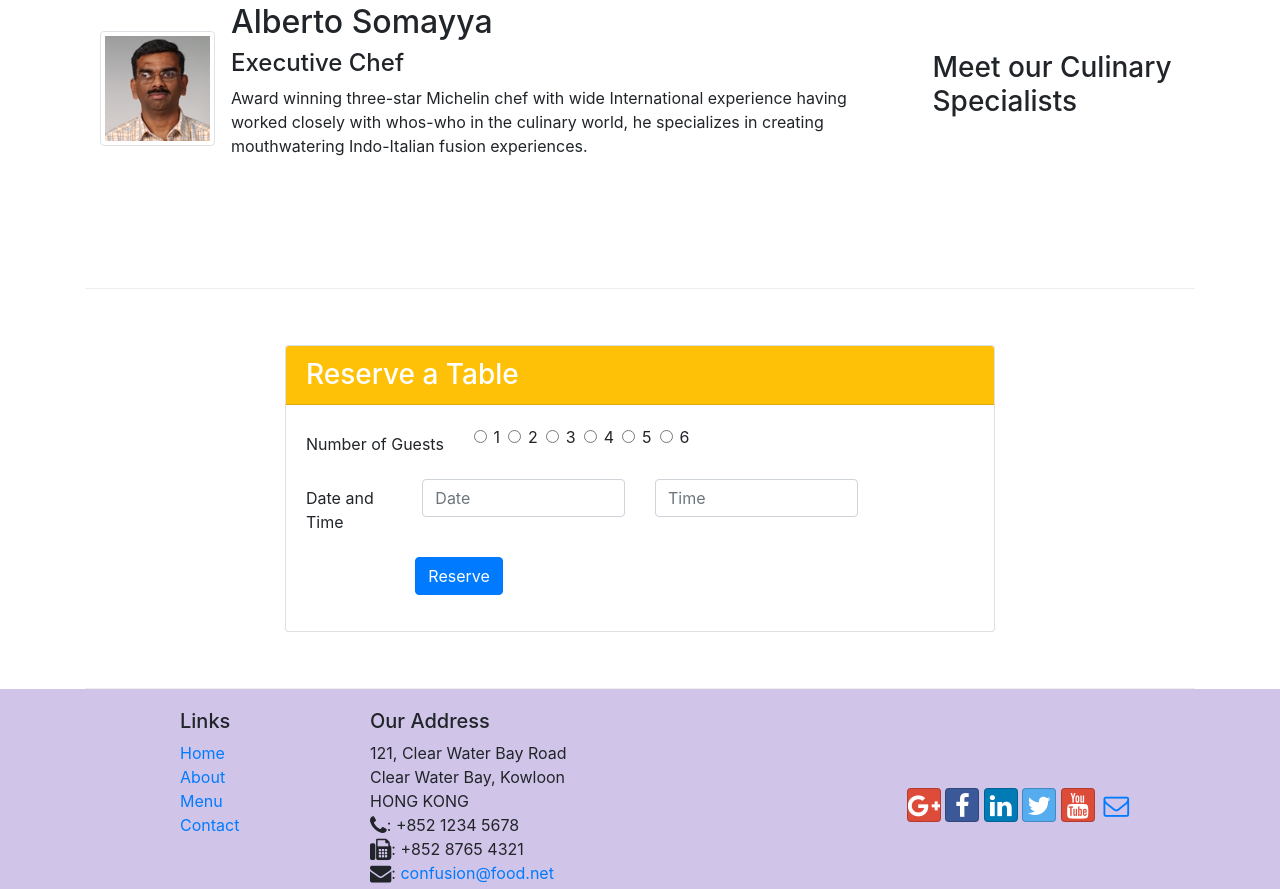
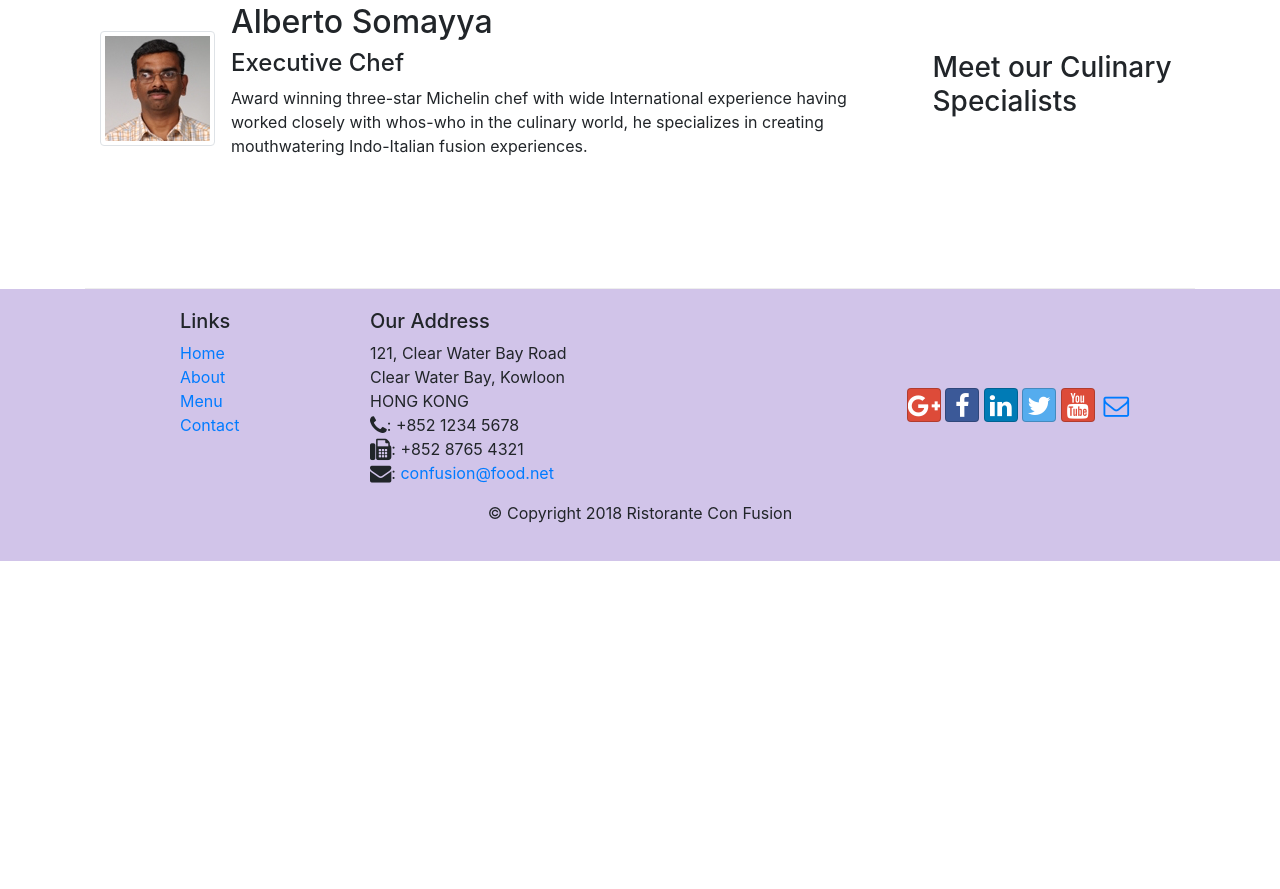
Before and after one commit to technixpro/bootstrap4, a website: page index.html in a window 1280 px wide. Shown: the part 1646-2535 px from the top of the page. After the commit the page ends 2207 px from the top, so only its background shows below. Drawn offline with nearby package versions, Linux system fonts and the light colour scheme.

Commit message:
Bootstrap jQuary

```diff
--- a/css/styles.css
+++ b/css/styles.css
@@ -60,3 +60,9 @@
     left: 0;
     min-height: 300px;
 }
+
+#carouselButton {
+    right:0px;
+    position: absolute;
+    bottom: 0px;
+}
--- a/index.html
+++ b/index.html
@@ -229,6 +229,14 @@
                                     <a class="carousel-control-next" href="#mycarousel" role="button" data-slide="next">
                                             <span class="carousel-control-next-icon"></span>
                                     </a>
+                                    <div class="btn-group" id="carouselButton">
+                                        <button class="btn btn-danger btn-sm" id="carousel-pause">
+                                            <span class="fa fa-pause"></span>
+                                        </button>
+                                        <button class="btn btn-danger btn-sm" id="carousel-play">
+                                            <span class="fa fa-play"></span>
+                                        </button>
+                                    </div>
                             </div>
                      </div>
         </div>
@@ -295,76 +303,7 @@
 
 
 
-        <div class="row row-content align-items-center" >
 
-            <div class="col-12 col-sm-2"></div>
-            <div class="col-12 col-sm-8">
-                    <div class="card"  id="reserveform">
-                        <h3 class="card-header bg-warning text-white">Reserve a Table</h3>
-                        <div class="card-body">
-
-
-                                <form>
-                                        <div class="form-group row">
-                                                <label for="DateTime" class="col-sm-3 col-form-label">Number of Guests</label>
-
-                                                <div class="col-12 col-sm-9 row ">
-                                                    <div class="form-check ml-2">
-                                                            <input class="form-check-input" type="radio" name="gridRadios" id="gridRadios1" value="1">
-                                                            <label class="form-check-label" for="gridRadios1">1</label>
-                                                    </div>
-
-                                                    <div class="form-check ml-2">
-                                                            <input class="form-check-input" type="radio" name="gridRadios" id="gridRadios2" value="2">
-                                                            <label class="form-check-label" for="gridRadios2">2</label>
-                                                    </div>
-
-                                                    <div class="form-check ml-2">
-                                                            <input class="form-check-input" type="radio" name="gridRadios" id="gridRadios3" value="3">
-                                                            <label class="form-check-label" for="gridRadios2">3</label>
-                                                    </div>
-
-                                                    <div class="form-check ml-2">
-                                                            <input class="form-check-input" type="radio" name="gridRadios" id="gridRadios4" value="4">
-                                                            <label class="form-check-label" for="gridRadios2">4</label>
-                                                    </div>
-
-                                                    <div class="form-check ml-2">
-                                                            <input class="form-check-input" type="radio" name="gridRadios" id="gridRadios5" value="5">
-                                                            <label class="form-check-label" for="gridRadios2">5</label>
-                                                    </div>
-
-                                                    <div class="form-check ml-2">
-                                                            <input class="form-check-input" type="radio" name="gridRadios" id="gridRadios6" value="6">
-                                                            <label class="form-check-label" for="gridRadios2">6</label>
-                                                    </div>
-                                                </div>
-                                        </div>
-
-
-                                        <div class="form-group row">
-                                          <label for="DateTime" class="col-12 col-sm-2 col-form-label">Date and Time</label>
-                                          <div class="col-12 col-sm-4">
-                                            <input type="text"  class="form-control" id="Date" value="" placeholder="Date">
-                                          </div>
-                                          <div class="col-12 col-sm-4">
-                                                <input type="text"  class="form-control" id="Time" value="" placeholder="Time">
-                                          </div>
-                                        </div>
-                                        <div class="form-group row ">
-                                            <label class="col-12 col-sm-2"></label>
-                                            <button type="submit" class="btn btn-primary ml-2">Reserve</button>
-                                        </div>
-                                        </form>
-                                </form>
-
-
-                        </div>
-                    </div>
-            </div>
-            <div class="col-12 col-sm-2"></div>
-
-        </div>
 
 
 
@@ -420,10 +359,16 @@
  <script src="node_modules/popper.js/dist/umd/popper.min.js"></script>
  <script src="node_modules/bootstrap/dist/js/bootstrap.min.js"></script>
  <script>
-        $(document).ready(function(){
-            $('[data-toggle="tooltip"]').tooltip();
+    $(document).ready(function(){
+        $("#mycarousel").carousel( { interval: 2000 } );
+        $("#carousel-pause").click(function(){
+            $("#mycarousel").carousel('pause');
         });
-    </script>
+        $("#carousel-play").click(function(){
+            $("#mycarousel").carousel('cycle');
+        });
+    });
+</script>
 
 </body>
 
```
